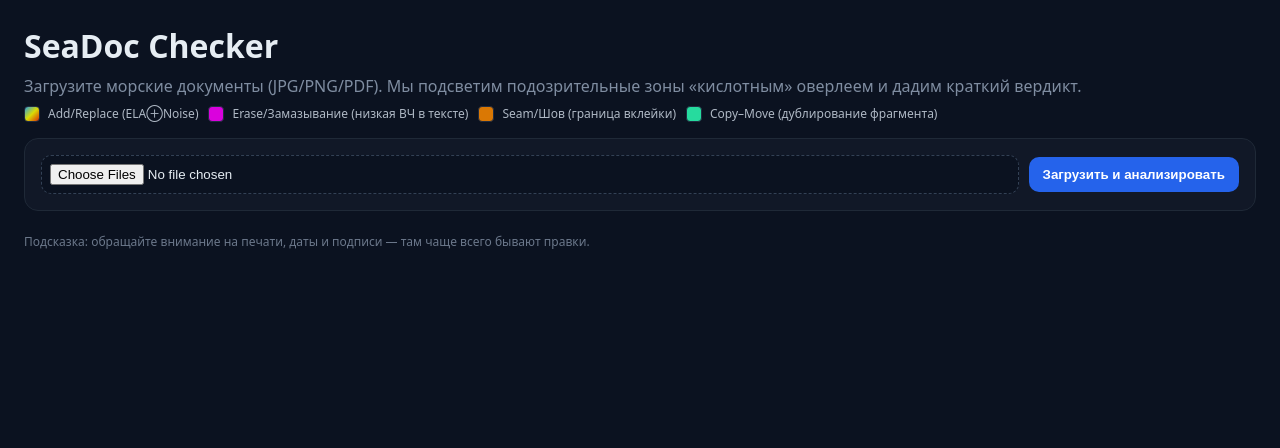
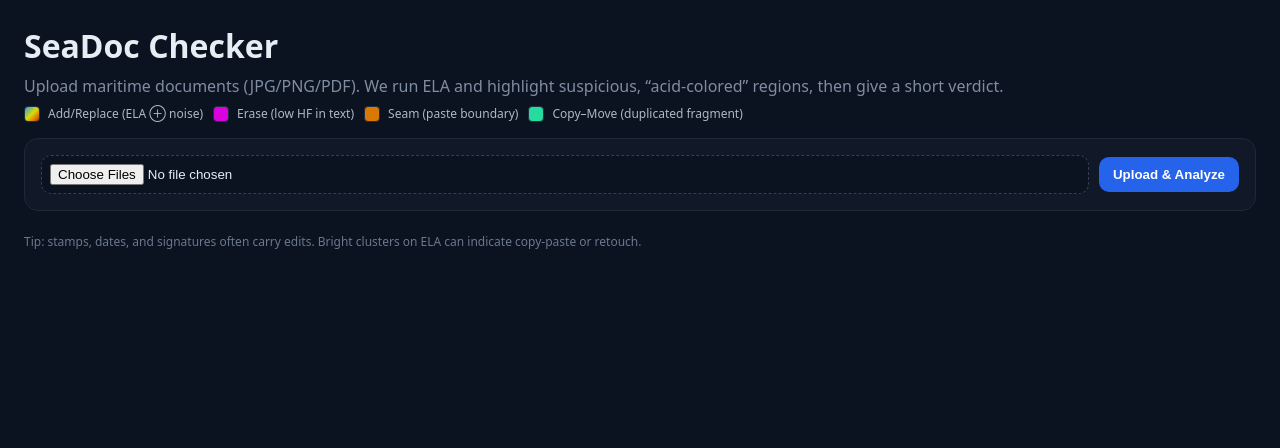
Before and after one commit to arsmars-cpu/checker_marine, a Flask app: page / in a window 1280 px wide. Shown: the top 448 px of the page. Run offline with Flask 3, Linux system fonts and the light colour scheme.

Commit message:
index.html

```diff
--- a/templates/index.html
+++ b/templates/index.html
@@ -1,5 +1,5 @@
 <!doctype html>
-<html lang="ru">
+<html lang="en">
 <head>
   <meta charset="utf-8"/>
   <meta name="viewport" content="width=device-width, initial-scale=1"/>
@@ -29,21 +29,18 @@
     .row{display:grid;grid-template-columns:1fr auto;gap:10px;align-items:center}
     .hidden{display:none}
 
-    /* бейдж вердикта */
     .badge{display:inline-flex;align-items:center;font-weight:700;font-size:12px;border-radius:999px;padding:6px 10px;border:1px solid transparent}
     .sev-green{background:rgba(34,197,94,.12);color:var(--good);border-color:rgba(34,197,94,.35)}
     .sev-yellow{background:rgba(245,158,11,.12);color:var(--warn);border-color:rgba(245,158,11,.40)}
     .sev-red{background:rgba(239,68,68,.12);color:var(--bad);border-color:rgba(239,68,68,.40)}
 
-    /* кнопка-иконка скачать */
     .icon-btn{display:inline-flex;align-items:center;justify-content:center;width:38px;height:38px;border-radius:10px;background:var(--accent);border:none}
     .icon-btn svg{display:block}
 
-    /* легенда типов аномалий */
     .legend{display:flex;flex-wrap:wrap;gap:10px;margin-top:8px}
     .legend .item{display:inline-flex;gap:8px;align-items:center;font-size:12px;color:#cbd5e1}
     .swatch{width:16px;height:16px;border-radius:4px;border:1px solid #263247}
-    .sw-add{background:linear-gradient(135deg,#3bf 0%,#ff0 50%,#f30 100%)}      /* TURBO-ish */
+    .sw-add{background:linear-gradient(135deg,#3bf 0%,#ff0 50%,#f30 100%)}
     .sw-erase{background:#ff00ff}
     .sw-seam{background:#ff8a00}
     .sw-cm{background:#2bffb5}
@@ -54,12 +51,12 @@
 <body>
   <h1>SeaDoc Checker</h1>
   <div class="sub">
-    Загрузите морские документы (JPG/PNG/PDF). Мы подсветим подозрительные зоны «кислотным» оверлеем и дадим краткий вердикт.
+    Upload maritime documents (JPG/PNG/PDF). We run ELA and highlight suspicious, “acid‑colored” regions, then give a short verdict.
     <div class="legend">
-      <div class="item"><span class="swatch sw-add"></span><span>Add/Replace (ELA⊕Noise)</span></div>
-      <div class="item"><span class="swatch sw-erase"></span><span>Erase/Замазывание (низкая ВЧ в тексте)</span></div>
-      <div class="item"><span class="swatch sw-seam"></span><span>Seam/Шов (граница вклейки)</span></div>
-      <div class="item"><span class="swatch sw-cm"></span><span>Copy–Move (дублирование фрагмента)</span></div>
+      <div class="item"><span class="swatch sw-add"></span><span>Add/Replace (ELA ⊕ noise)</span></div>
+      <div class="item"><span class="swatch sw-erase"></span><span>Erase (low HF in text)</span></div>
+      <div class="item"><span class="swatch sw-seam"></span><span>Seam (paste boundary)</span></div>
+      <div class="item"><span class="swatch sw-cm"></span><span>Copy–Move (duplicated fragment)</span></div>
     </div>
   </div>
 
@@ -67,7 +64,7 @@
     <form id="uploadForm" action="/analyze" method="post" enctype="multipart/form-data">
       <div class="row">
         <input id="fileInput" type="file" name="file" multiple required accept=".jpg,.jpeg,.png,.pdf">
-        <button class="btn" type="submit">Загрузить и анализировать</button>
+        <button class="btn" type="submit">Upload & Analyze</button>
       </div>
     </form>
     {% if message %}
@@ -82,7 +79,7 @@
         <div class="row" style="grid-template-columns:1fr auto;gap:8px;margin-bottom:8px">
           <div class="label">{{ r.label }}</div>
           {% if r.report %}
-            <a class="icon-btn" href="{{ r.report }}" download title="Скачать отчёт">
+            <a class="icon-btn" href="{{ r.report }}" download title="Download report">
               <svg width="18" height="18" viewBox="0 0 24 24" fill="none" aria-hidden="true">
                 <path d="M12 3v10m0 0l4-4m-4 4L8 9" stroke="white" stroke-width="2" stroke-linecap="round" stroke-linejoin="round"/>
                 <path d="M4 14v4a2 2 0 002 2h12a2 2 0 002-2v-4" stroke="white" stroke-width="2" stroke-linecap="round" stroke-linejoin="round"/>
@@ -91,7 +88,6 @@
           {% endif %}
         </div>
 
-        <!-- Легенда внутри карточки (компактная) -->
         <div class="legend" style="margin:0 0 8px 0">
           <div class="item"><span class="swatch sw-add"></span><span>Add/Replace</span></div>
           <div class="item"><span class="swatch sw-erase"></span><span>Erase</span></div>
@@ -104,7 +100,7 @@
             <div class="row" style="grid-template-columns:auto auto;gap:8px;margin-bottom:8px">
               <button class="btn" type="button"
                 onclick="const card=this.closest('.panel'); card.querySelectorAll('.view-original,.view-boxed').forEach(el=>el.classList.toggle('hidden'));">
-                Показать: Оригинал ↔ Подсветка
+                Toggle: Original ↔ Highlight
               </button>
             </div>
           {% endif %}
@@ -123,7 +119,7 @@
 
         {% if r.crops and r.crops|length > 0 %}
           <div style="margin-top:8px">
-            <div class="label">Подозрительные регионы (thumbnails)</div>
+            <div class="label">Suspicious regions (thumbnails)</div>
             <div class="thumbs">
               {% for c in r.crops %}
                 <div class="imgbox" title="#{{ c.index }} score={{ c.score }}">
@@ -139,7 +135,7 @@
           {% set badge_class = 'sev-green' if sev=='green' else ('sev-yellow' if sev=='yellow' else 'sev-red') %}
           <span class="badge {{ badge_class }}">{{ r.verdict or 'All good' }}</span>
           {% if r.regions %}
-            <div style="margin-top:6px">Проверьте подсвеченные области — это кандидаты на редактирование/замазывание.</div>
+            <div style="margin-top:6px">Review the highlighted areas — candidates for edits/covering.</div>
           {% endif %}
         </div>
       </div>
@@ -148,17 +144,17 @@
   {% endif %}
 
   <div class="footer">
-    Подсказка: обращайте внимание на печати, даты и подписи — там чаще всего бывают правки.
+    Tip: stamps, dates, and signatures often carry edits. Bright clusters on ELA can indicate copy‑paste or retouch.
   </div>
 
   <script>
-    // фронтовая проверка размера (серверный лимит 25MB)
+    // Client-side size check (server limit 25 MB per file)
     document.getElementById('uploadForm').addEventListener('submit', function (e) {
       const files = document.getElementById('fileInput').files;
       for (let f of files) {
         if (f.size > 25 * 1024 * 1024) {
           e.preventDefault();
-          alert(`Файл ${f.name} слишком большой. Макс 25MB.`);
+          alert(`File ${f.name} is too large. Max 25 MB.`);
           return;
         }
       }
```
